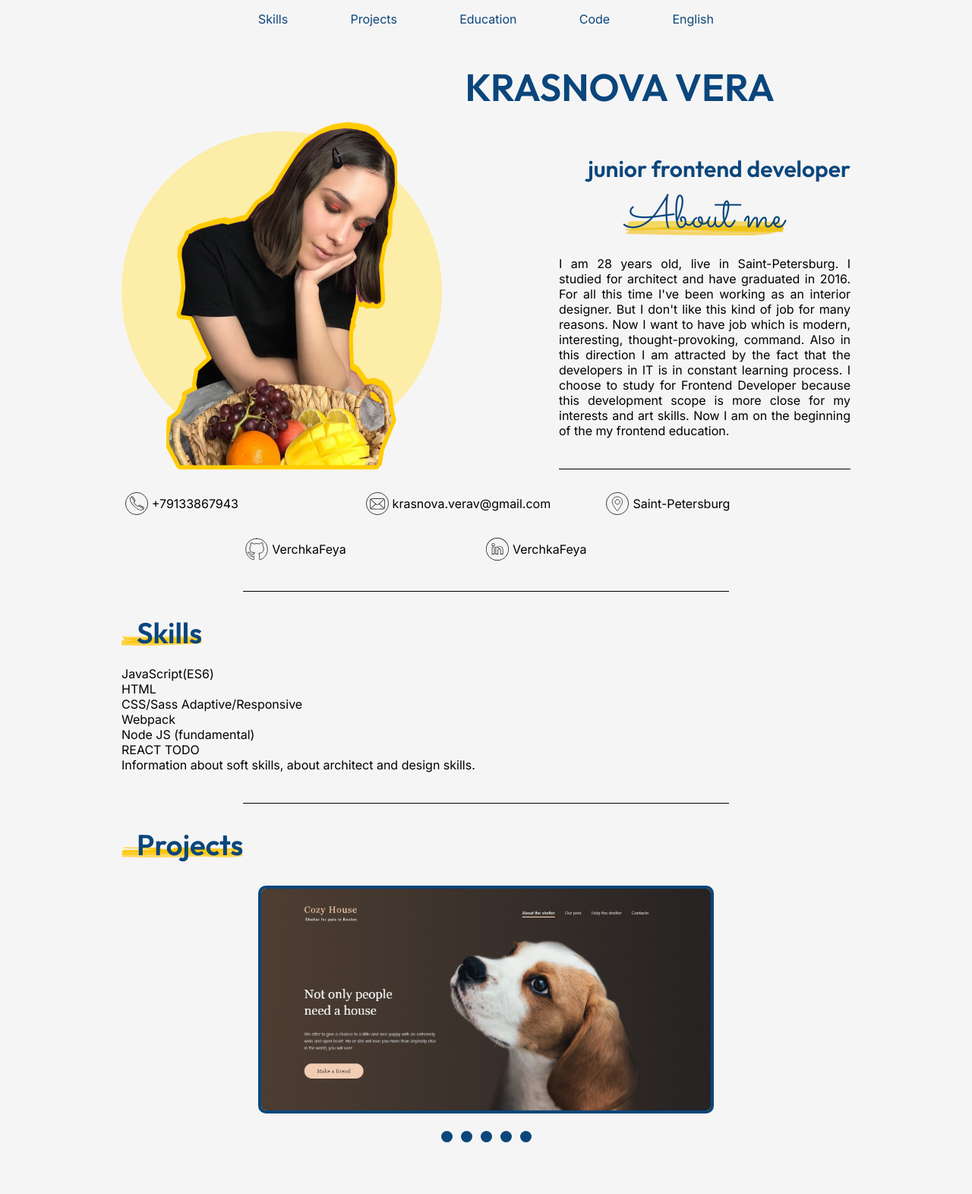
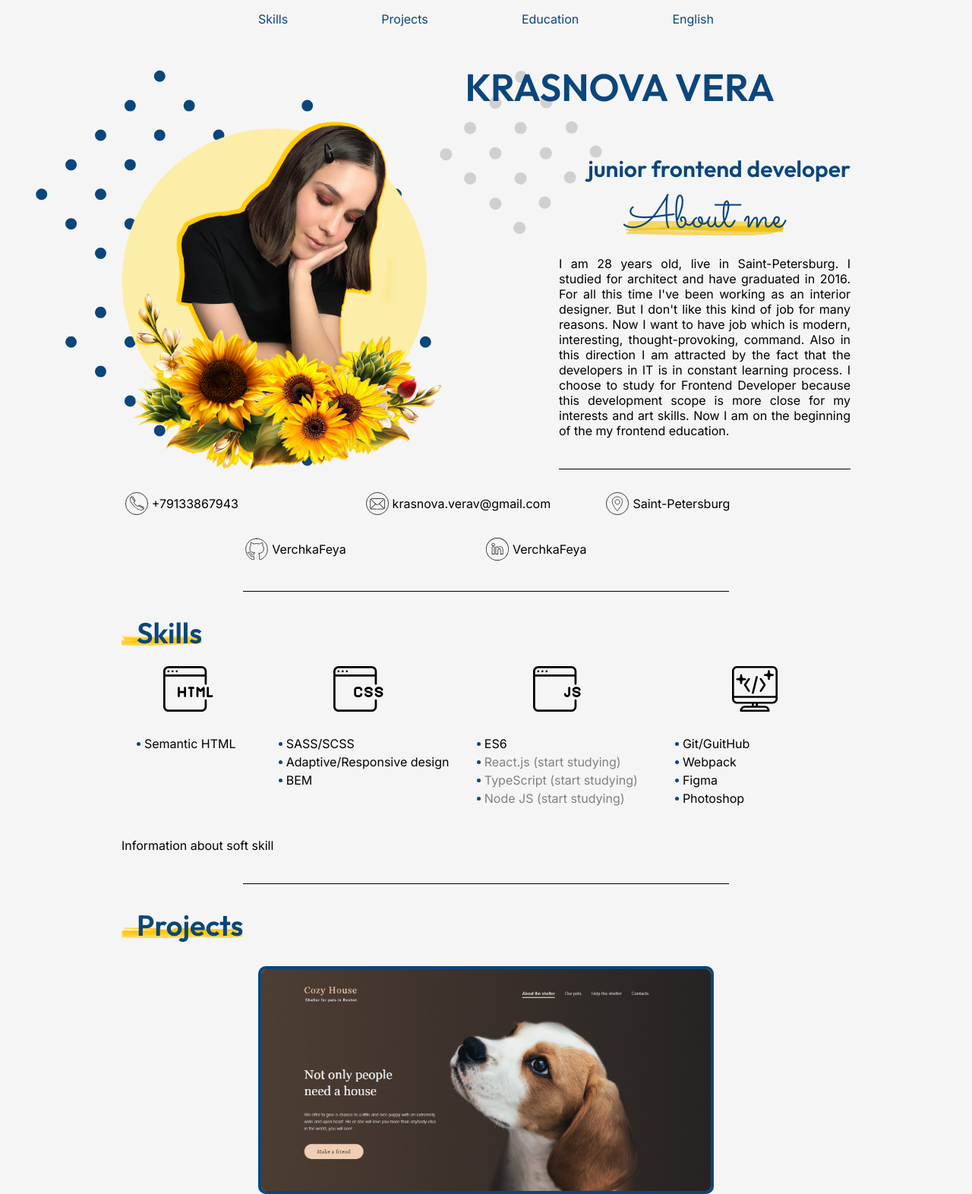
Before and after one commit to VerchkaFeya/my-CV, a website: page index.html in a window 1280 px wide. Shown: the top 1572 px of the page at 76% size. Drawn offline with Linux system fonts and the light colour scheme.

Commit message:
feat: add skills section, add decorative backgrounds

```diff
--- a/index.html
+++ b/index.html
@@ -4,7 +4,7 @@
   <meta charset="UTF-8">
   <meta http-equiv="X-UA-Compatible" content="IE=edge">
   <meta name="viewport" content="width=device-width, initial-scale=1.0">
-  <link href="https://fonts.googleapis.com/css?family=Inter:regular" rel="stylesheet" />
+  <link href="https://fonts.googleapis.com/css?family=Inter:regular,600" rel="stylesheet" />
   <link href="https://fonts.googleapis.com/css?family=Sacramento:regular" rel="stylesheet" />
   <link href="https://fonts.googleapis.com/css?family=Outfit:600" rel="stylesheet" />
   <link rel="stylesheet" href="./style.css">
@@ -19,7 +19,7 @@
             <li lass="nav__item"><a href="#skills" class="nav__link">Skills</a></li>
             <li lass="nav__item"><a href="#projects" class="nav__link">Projects</a></li>
             <li lass="nav__item"><a href="#education" class="nav__link">Education</a></li>
-            <li lass="nav__item"><a href="#code" class="nav__link">Code</a></li>
+            <!-- <li lass="nav__item"><a href="#code" class="nav__link">Code</a></li> -->
             <!-- <li lass="nav__item"><a href="#" class="nav__link">Work experience</a></li> -->
             <li lass="nav__item"><a href="#english" class="nav__link">English</a></li>
           </ul>
@@ -28,11 +28,11 @@
     </header>
     <main>
       <section class="about">
-        <div class="wrapper">
+        <div class="about__wrapper wrapper">
           <div class="about__content">
             <h1 class="about__name">Krasnova Vera</h1>
             <div class="about__photo">
-              <img class="about__image" src="./assets/img/my-photo.png" alt="My Photo">
+              <img class="about__image" src="./assets/img/myPhoto.png" alt="My Photo">
             </div>
             <div class="about__info">
               <p class="about__position">Junior frontend developer</p>
@@ -63,15 +63,37 @@
       <section class="skills section" id="skills">
         <div class="wrapper">
           <span class="title-container"><h2 class="skills__title title">Skills</h2></span>
-          <ul class="skills__list skills-list">
-            <li>JavaScript(ES6)</li>
-            <li>HTML</li>
-            <li>CSS/Sass Adaptive/Responsive</li>
-            <li>Webpack</li>
-            <li>Node JS (fundamental)</li>
-            <li>REACT TODO</li>
-          </ul>
-          <p class="skills__text">Information about soft skills, about architect and design skills.</p>
+          <div class="skills-list">
+            <div class="skills-list__skill">
+              <ul>
+                <li class="skills-list__subskill">Semantic HTML</li>
+              </ul>
+            </div>
+            <div class="skills-list__skill">
+              <ul>
+                <li class="skills-list__subskill">SASS/SCSS</li>
+                <li class="skills-list__subskill">Adaptive/Responsive design</li>
+                <li class="skills-list__subskill">BEM</li>
+              </ul>
+            </div>
+            <div class="skills-list__skill">
+              <ul>
+                <li class="skills-list__subskill">ES6</li>
+                <li class="skills-list__subskill skills-list__subskill_start">React.js (start studying)</li>
+                <li class="skills-list__subskill skills-list__subskill_start">TypeScript (start studying)</li>
+                <li class="skills-list__subskill skills-list__subskill_start">Node JS (start studying)</li>
+              </ul>
+            </div>
+            <div class="skills-list__skill">
+              <ul>
+                <li class="skills-list__subskill">Git/GuitHub</li>
+                <li class="skills-list__subskill">Webpack</li>
+                <li class="skills-list__subskill">Figma</li>
+                <li class="skills-list__subskill">Photoshop</li>
+              </ul>
+            </div>
+          </div>
+          <p class="skills__text">Information about soft skill</p>
         </div>
       </section>
       <section class="projects section" id="projects">
@@ -90,7 +112,7 @@
                   <img src="./assets/projects-preview/1-shelter.jpg" alt="shelter">
                   <div class="slider__overview overview">
                     <h4 class="overview__title">Shelter for pets</h4>
-                    <p class="overview__description">Two-page site site of pets shelter. </p>
+                    <p class="overview__description">Two-page site of pets shelter</p>
                     <p class="overview__goals-title">Goals:</p>
                     <ul class="overview__goals">
                       <li class="overview__goals-item">Adaptive and responsive design</li>
--- a/sass/components/_section.scss
+++ b/sass/components/_section.scss
@@ -1,5 +1,4 @@
 .section {
-  // margin: 0 0 10px 0;
   padding: 30px 0 0 0;
 
   &::after {
--- /dev/null
+++ b/sass/components/_skills-list.scss
@@ -0,0 +1,106 @@
+.skills-list {
+
+  display: flex;
+  gap: 10px;
+
+
+
+  &__skill {
+
+    padding: 90px 0 40px 0;
+    background-repeat: no-repeat;
+    background-position: top center;
+    font-weight: 600;
+    color: $color-blue;
+    line-height: 150%;
+
+     &:nth-child(1) {
+       width: 19%;
+      background-image: url("/assets/icons/html-icon.svg");
+     }
+
+     &:nth-child(2) {
+      width: 27%;
+      background-image: url("/assets/icons/css-icon.svg");
+     }
+
+     &:nth-child(3) {
+      width: 27%;
+      background-image: url("/assets/icons/js-icon.svg");
+     }
+
+     &:nth-child(4) {
+      width: 27%;
+      background-image: url("/assets/icons/design-icon.svg");
+     }
+
+     text-align: left;
+  }
+
+    &__subskill {
+    font-family: 'Inter';
+    padding-left: 2rem;
+    font-weight: 400;
+    color: $color-text;
+
+    &::before {
+      content: '';
+      display: inline-block;
+      height: 0.5rem;
+      width: 0.5rem;
+      background-color: $color-blue;
+      border-radius: 50%;
+      margin: 0 5px 3px 0;
+    }
+
+    &_start {
+      color: grey;
+    }
+
+    }
+
+
+}
+
+
+// .skills-list {
+
+// 	&__skill {
+// 		font-weight: 600;
+// 		color: $color-blue;
+// 		line-height: 150%;
+
+// 		&::before {
+//       content: '';
+//       display: inline-block;
+//       height: 1rem;
+//       width: 1rem;
+//       background-color: $color-blue;
+//       border-radius: 50%;
+//       margin-right: 5px;
+//     }
+
+// 	}
+
+// 	&__subskill {
+// 		font-family: 'Inter';
+// 		padding-left: 2rem;
+// 		font-weight: 400;
+// 		color: $color-text;
+
+// 		&::before {
+//       content: '';
+//       display: inline-block;
+//       height: 1rem;
+//       width: 1rem;
+//       // background-color: $color-blue;
+// 			border: 2px solid $color-blue;
+//       border-radius: 50%;
+//       margin-right: 10px;
+//     }
+
+// 		&_start {
+// 			color: grey;
+// 		}
+// 	}
+// }}
--- a/sass/components/_slider.scss
+++ b/sass/components/_slider.scss
@@ -101,8 +101,6 @@
       .slider__inside-bar {
         transform: scale(1.3);
         opacity: 1;
-        background-color: white;
-        box-shadow: 0 0 2px 0 white;
       }
 
     }
@@ -122,15 +120,15 @@
   }
 
   #radio1:checked ~ .slider__controls .inside-bar_1 {
-    background-color: $color-yellow;
+    background-color: $color-yellow !important;
   }
 
   #radio2:checked ~ .slider__slides-wrapper .slider__slides {
     margin-left: -100%;
   }
 
-  #radio2:checked ~ .slider__controls .inside-bar_2 {
-    background-color: $color-yellow;
+	#radio2:checked ~ .slider__controls .inside-bar_2 {
+    background-color: $color-yellow !important;
   }
 
   #radio3:checked ~ .slider__slides-wrapper .slider__slides {
@@ -203,6 +201,4 @@
     }
   }
 
-
-
 }
--- a/sass/style.scss
+++ b/sass/style.scss
@@ -11,6 +11,8 @@
 @import "components/title";
 @import "components/slider";
 @import "components/education-table";
+@import "components/contacts-list";
+@import "components/skills-list";
 
 
 .body {
@@ -19,20 +21,53 @@
 
 .about {
 
+  &::before {
+    content: '';
+    display: block;
+    position: absolute;
+    background-image: url('./assets/decorative-images/grey-circles.svg');
+    max-width: 220px;
+    max-height: 220px;
+    width: 100%;
+    height: 100%;
+    left: 45%;
+    z-index: 0;
+  }
+
   margin: 40px 0 0 0;
+
+  &__wrapper {
+    position: relative;
+  }
 
   &__content {
     display: flex;
     justify-content: space-between;
     align-items: center;
     flex-wrap: wrap;
-    // align-items: center;
   }
 
   &__photo {
     width: 60%;
     align-self: flex-end;
     padding: 0 30px 0 0;
+
+    &::before {
+      content: '';
+      display: block;
+      position: absolute;
+      background-image: url('./assets/decorative-images/blue-circles.svg');
+      background-repeat: no-repeat;
+      max-width: 455px;
+      max-height: 510px;
+      width: 100%;
+      height: 100%;
+      left: -60px;
+      bottom: 10px;
+      transform: rotate(135deg);
+      z-index: 0;
+    }
+
   }
 
   &__image {
@@ -40,11 +75,14 @@
     min-width: 200px;
     width: 100%;
     vertical-align: bottom;
+    position: relative;
+    z-index: 2;
   }
 
   &__info {
     width: 40%;
     align-self: flex-end;
+    position: relative;
   }
 
   &__name {
@@ -57,6 +95,7 @@
       width: 100%;
       text-align: right;
       margin: 0 100px 20px 0;
+      z-index: 2;
   }
 
   &__position {
@@ -68,6 +107,7 @@
     color: $color-blue;
     text-align: right;
     margin: 0px 0 20px 0;
+    z-index: 2;
   }
 
   &__title-container {
@@ -81,10 +121,8 @@
     font-size: 6rem;
     font-weight: 400;
     line-height: 100%;
-    // display: block;
     text-align: center;
-    // margin: 0 auto;
-    background-image: url('/assets/title-backgrounds/about-title.png');
+    background-image: url('./assets/title-backgrounds/about-title.png');
     background-size: 100%;
     background-repeat: no-repeat;
     background-position: bottom 7px right 50%;
@@ -107,84 +145,7 @@
 
 }
 
-.contacts-list {
 
-  display: flex;
-  justify-content: center;
-  align-items: center;
-  flex-wrap: wrap;
-  row-gap: 30px;
-
-  &__item {
-    width: 33%;
-    text-align: center;
-    display: flex;
-    align-items: center;
-
-    a {
-
-      &:hover {
-        // color: $color-blue;
-        color: $color-yellow;
-      }
-
-    }
-
-    &::before {
-      content: '';
-      display: inline-block;
-      width: 30px;
-      height: 30px;
-      margin: 0 5px 0 0;
-      background-image: url("./assets/icons/github-icon.svg");
-      background-size: 30px 30px;
-      background-repeat: no-repeat;
-      background-position: center;
-    }
-
-    &:nth-child(1) {
-
-      &::before {
-        background-image: url("./assets/icons/phone-icon.svg");
-      }
-
-    }
-
-    &:nth-child(2) {
-
-      &::before {
-        background-image: url("./assets/icons/mail-icon.svg");
-      }
-
-    }
-
-    &:nth-child(3) {
-
-      &::before {
-        background-image: url("./assets/icons/location-icon.svg");
-      }
-
-    }
-
-    &:nth-child(4) {
-
-      &::before {
-        background-image: url("./assets/icons/github-icon.svg");
-      }
-
-    }
-
-    &:nth-child(5) {
-
-      &::before {
-        background-image: url("./assets/icons/linkedin-icon.svg");
-      }
-
-    }
-
-}
-
-}
 
 
 .skills {
@@ -193,7 +154,12 @@
     background-image: url('./assets/title-backgrounds/skills-title.png');
   }
 
+	&__list {
+		margin: 0 0 0 0;
+	}
 }
+
+
 
 .projects {
 
```
Also changed, not shown: sass/components/_contacts-list.scss (added, +77 -0 lines), assets/decorative-images/blue-circles.svg (added), assets/decorative-images/grey-circles.svg (added), assets/highlight marker.png (deleted), assets/icons/css-icon.svg (added), assets/icons/design-icon.svg (added), assets/icons/html-icon.svg (added), assets/icons/js-icon.svg (added), assets/img/my-photo.png (deleted), assets/img/myPhoto.png (added), style.css, 1 other file.
